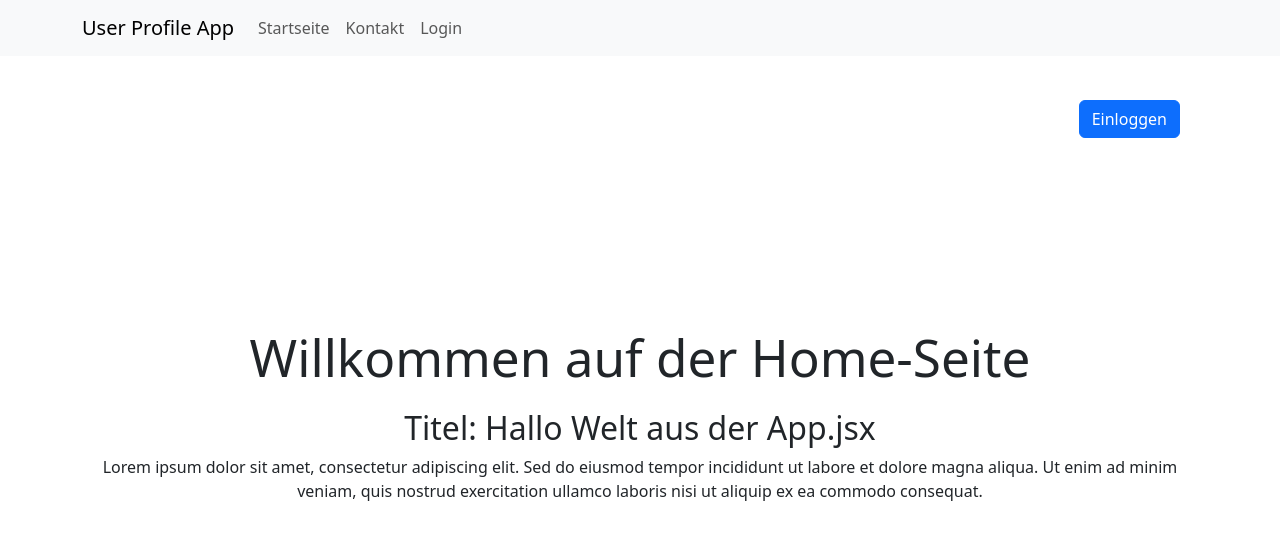
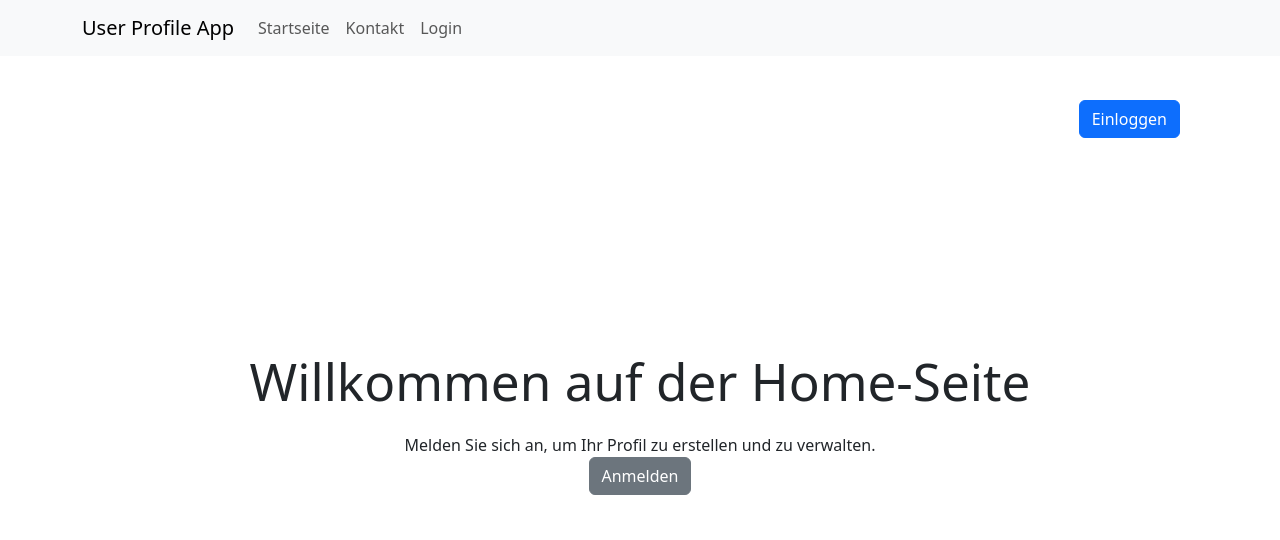
Before and after one commit to FI-38/user-profile-app-scheidhuber, a React (Vite) app: page / in a window 1280 px wide. Shown: the top 540 px of the page. Built offline with nearby package versions, Linux system fonts and the light colour scheme.

Commit message:
Adjust Home Component to show Link to profile.

```diff
--- a/src/App.jsx
+++ b/src/App.jsx
@@ -27,7 +27,7 @@ function App() {
       <main>
         <Container className="pt-5">
           <Routes>
-            <Route path="/" element={<Home title="Hallo Welt aus der App.jsx" />} />
+            <Route path="/" element={<Home isLoggedIn={ isLoggedIn } />} />
             <Route path="/kontakt" element={<Contact />} />
             <Route path="/login" element={
               <Login isLoggedIn={isLoggedIn}
--- a/src/components/Home.jsx
+++ b/src/components/Home.jsx
@@ -1,18 +1,24 @@
+import { Button } from "react-bootstrap";
+import { Link } from "react-router-dom";
 
-function Home(props) {
-
-  function test () {
-      const a = 3 + 56
-      console.log(a)
-  }
+function Home({ isLoggedIn }) {
 
   return (
     <>
       <h1 className="mb-4">Willkommen auf der Home-Seite</h1>
-            <h2>Titel: { props.title ? props.title: "Titel nicht vorhanden" }</h2>
-      <p>
-        Lorem ipsum dolor sit amet, consectetur adipiscing elit. Sed do eiusmod tempor incididunt ut labore et dolore magna aliqua. Ut enim ad minim veniam, quis nostrud exercitation ullamco laboris nisi ut aliquip ex ea commodo consequat.
-      </p>
+      {isLoggedIn ? (
+      <>
+          Sie sind erfolgreich eingeloggt! Gehen Sie zum Profil, um Ihre Daten zu verwalten.
+          <br />
+          <Button as={Link} to="/profile" variant="primary">Mein Profil</Button>
+      </>
+      ) : (
+      <>
+          Melden Sie sich an, um Ihr Profil zu erstellen und zu verwalten.
+          <br />
+          <Button as={Link} to="/login" variant="secondary">Anmelden</Button>
+      </>
+      )}
     </>
   );
 }
```
